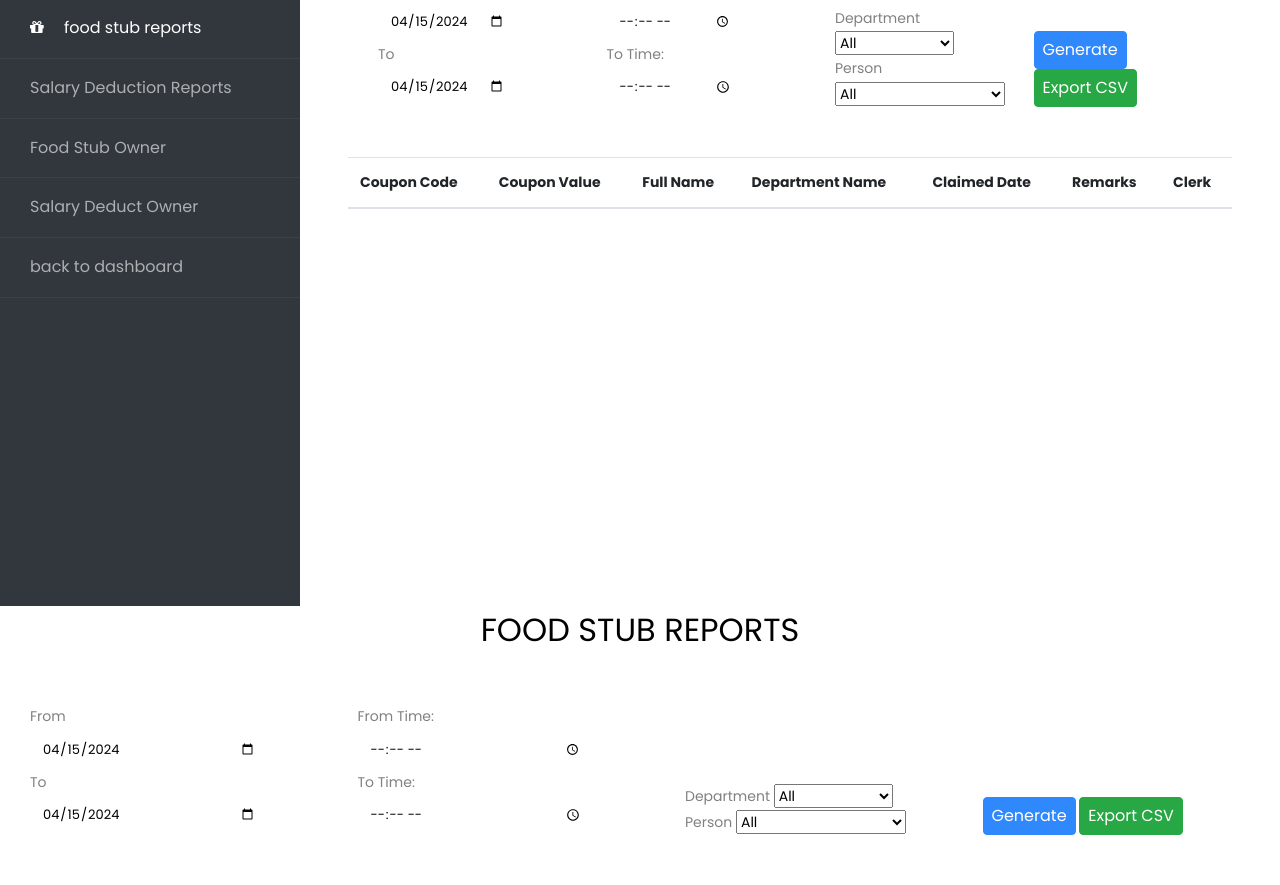
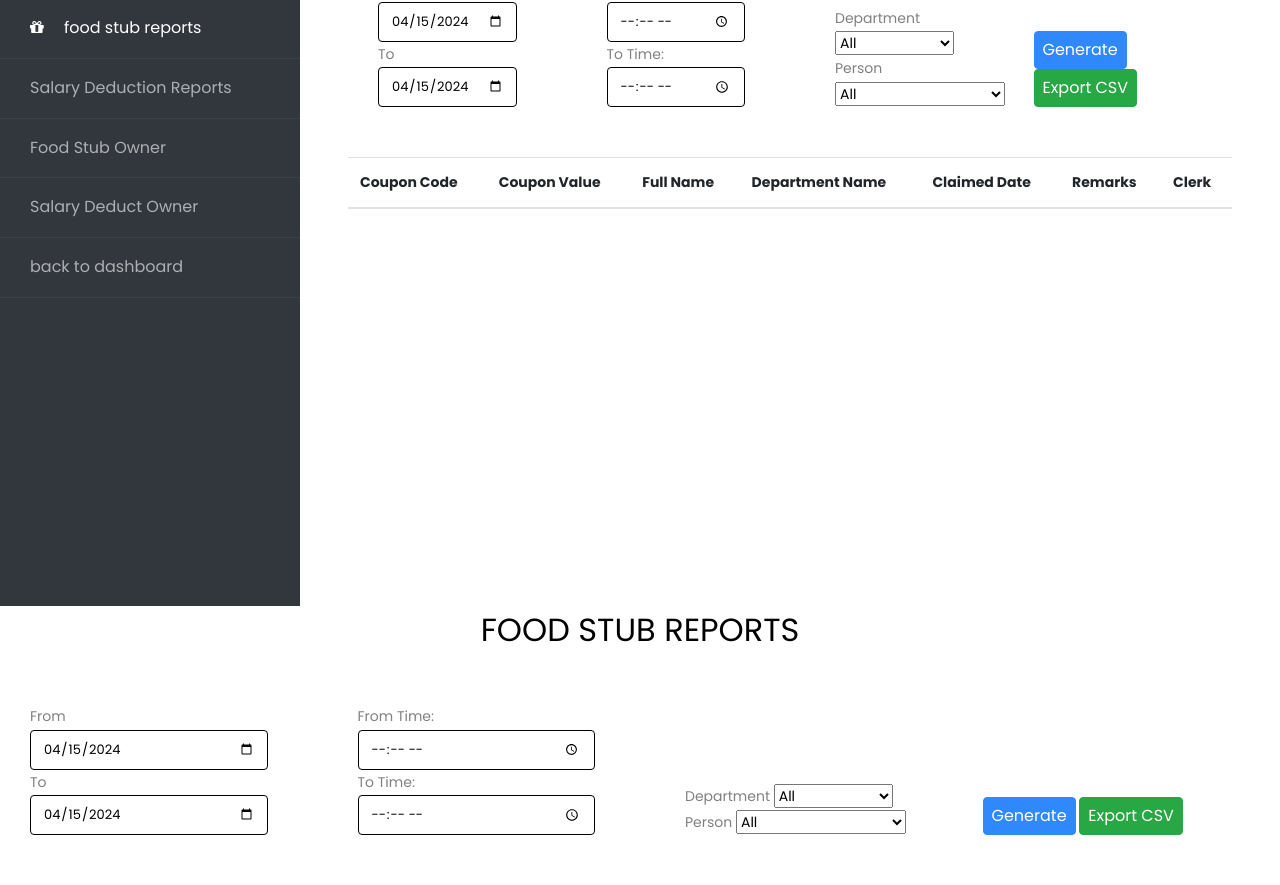
Before and after one commit to souleater0/coupon, a PHP site: page /admin/views/index.php?route=dashboard in a window 1280 px wide. Shown: the part 194-1079 px from the top of the page. Run offline with PHP 8.4, Linux system fonts and the light colour scheme; a user stored in the database is signed in; data comes from the database, SQL or seed files in the repository; lists and menus that the app fills with data are empty; some libraries are stand-ins or nearby versions.

Commit message:
update input fs report

```diff
--- a/admin/views/admin_dashboard.php
+++ b/admin/views/admin_dashboard.php
@@ -20,20 +20,20 @@
    <div class="col-3">
     <div class="col">
         <div class="col">
-        From<input type="date" id="startDatePicker" name="fromDate" class="form-control" value="<?php echo $current_date ?>" />
+        From<input type="date" id="startDatePicker" name="fromDate" class="form-control" value="<?php echo $current_date ?>" style="border: 1px solid black;" />
         </div>
         <div class="col">
-        To<input type="date" id="endDatePicker" name="toDate" class="form-control" value="<?php echo $current_date ?>"/>
+        To<input type="date" id="endDatePicker" name="toDate" class="form-control" value="<?php echo $current_date ?>" style="border: 1px solid black;"/>
         </div>
     </div>
    </div>
    <div class="col-3">
     <div class="col">
         <div class="col">
-        From Time:<input type="time" id="timeIn" class="w-100 form-control">
+        From Time:<input type="time" id="timeIn" class="w-100 form-control" style="border: 1px solid black;">
         </div>
         <div class="col">
-        To Time:<input type="time" id="timeOut" class="w-100 form-control">
+        To Time:<input type="time" id="timeOut" class="w-100 form-control" style="border: 1px solid black;">
         </div>
     </div>
    </div>
```
